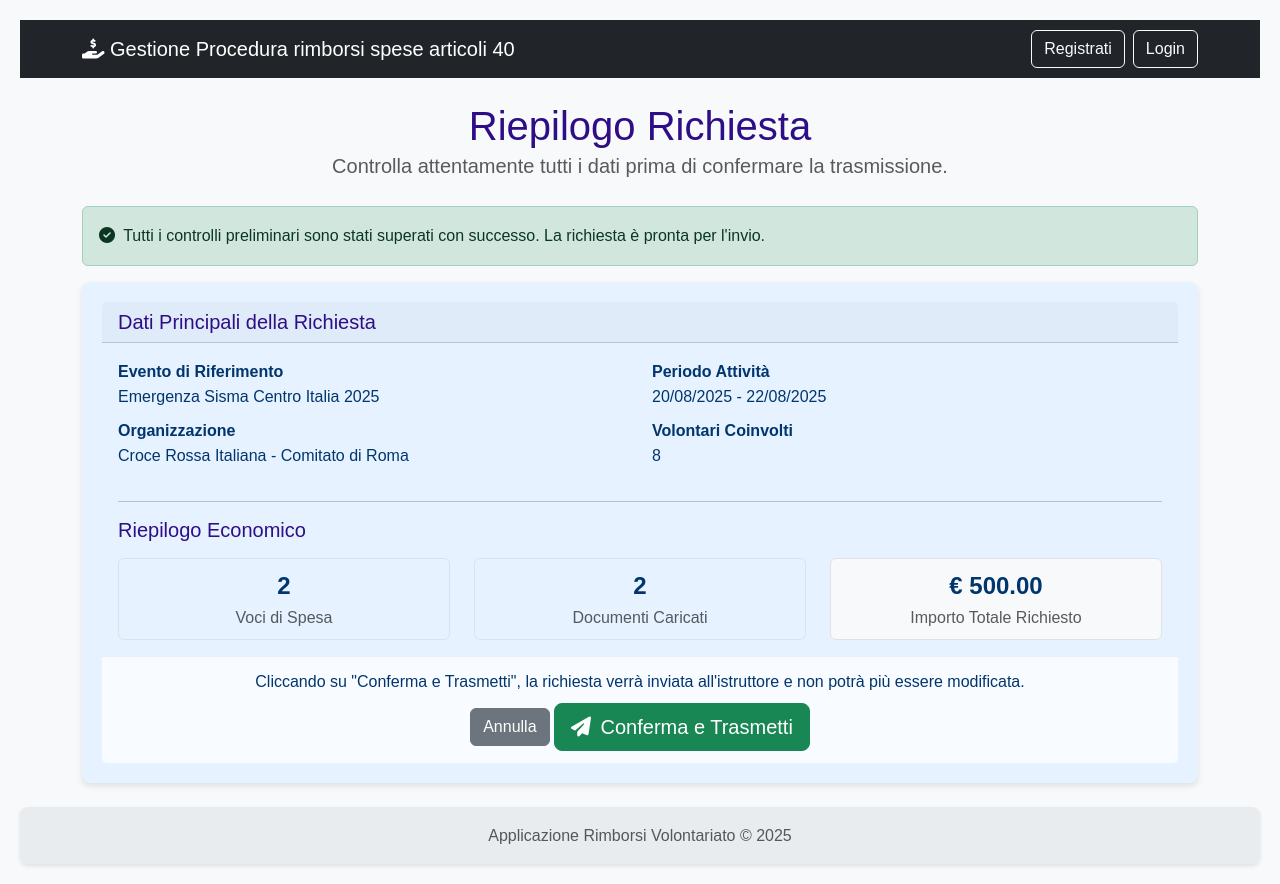
After one commit to DanielePivetti/Rimborsi, a Flask app: template rimborsi/templates/richiesta/riepilogo_controllo.html in a window 1280 px wide. The commit adds this page. Run offline with Flask 3, Linux system fonts and the light colour scheme; the template is opened without the code that fills it: values that come from a table or form of the project are taken from there, others are empty; some libraries are stand-ins or nearby versions.

Commit message:
Aggiunta spese impiego mezzi e gestione documenti completa con allegati e trasmissione finale

```diff
--- a/rimborsi/templates/richiesta/dettaglio_richiesta.html
+++ b/rimborsi/templates/richiesta/dettaglio_richiesta.html
@@ -9,8 +9,8 @@
             <p class="lead text-muted">Stato: <span class="badge bg-warning text-dark">In Bozza</span></p>
         </div>
         <div>
-            <a href="#" class="btn btn-success btn-lg disabled" title="Funzionalità in sviluppo">
-                <i class="fas fa-paper-plane me-1"></i> Trasmetti Richiesta
+            <a href="{{ url_for('richiesta.controlla_richiesta', richiesta_id=richiesta.id) }}" class="btn btn-success btn-lg" title="Vai alla pagina di controllo finale">
+            <i class="fas fa-check-double me-1"></i> Controlla e Trasmetti
             </a>
         </div>
     </div>
--- /dev/null
+++ b/rimborsi/templates/richiesta/riepilogo_controllo.html
@@ -0,0 +1,82 @@
+{% extends 'base.html' %}
+
+{% block title %}Riepilogo e Conferma Trasmissione{% endblock %}
+
+{% block content %}
+    <div class="text-center mb-4">
+        <h1 class="mb-0">Riepilogo Richiesta</h1>
+        <p class="lead text-muted">Controlla attentamente tutti i dati prima di confermare la trasmissione.</p>
+    </div>
+
+    <div class="alert alert-success" role="alert">
+        <i class="fas fa-check-circle me-1"></i> Tutti i controlli preliminari sono stati superati con successo. La richiesta è pronta per l'invio.
+    </div>
+
+    <div class="card shadow-sm">
+        <div class="card-header">
+            <h5 class="mb-0">Dati Principali della Richiesta</h5>
+        </div>
+        <div class="card-body">
+            <div class="row">
+                <div class="col-md-6">
+                    <dl>
+                        <dt>Evento di Riferimento</dt>
+                        <dd>{{ richiesta.evento.nome }}</dd>
+                        <dt>Organizzazione</dt>
+                        <dd>{{ richiesta.organizzazione.nome }}</dd>
+                    </dl>
+                </div>
+                <div class="col-md-6">
+                    <dl>
+                        <dt>Periodo Attività</dt>
+                        <dd>{{ richiesta.data_inizio_attivita.strftime('%d/%m/%Y') }} - {{ richiesta.data_fine_attivita.strftime('%d/%m/%Y') }}</dd>
+                        <dt>Volontari Coinvolti</dt>
+                        <dd>{{ richiesta.numero_volontari_coinvolti or 'N/D' }}</dd>
+                    </dl>
+                </div>
+            </div>
+            <hr>
+            <h5>Riepilogo Economico</h5>
+            <div class="row text-center mt-3">
+                <div class="col">
+                    <div class="stat-box border rounded p-2">
+                    <span class="fs-4 fw-bold">{{ richiesta.spese|length }}</span>
+                    <br>
+                    <span class="text-muted">Voci di Spesa</span>
+                </div>
+            </div>
+            <div class="col">
+                <div class="stat-box border rounded p-2">
+                {# --- CORREZIONE QUI --- #}
+                {# 1. Dichiariamo una variabile a zero #}
+                {% set totale_documenti = namespace(valore=0) %}
+                {# 2. Cicliamo attraverso le spese per contare i documenti #}
+                {% for spesa in richiesta.spese %}
+                {% set totale_documenti.valore = totale_documenti.valore + spesa.documenti|length %}
+                {% endfor %}
+                {# 3. Visualizziamo il totale calcolato #}
+                <span class="fs-4 fw-bold">{{ totale_documenti.valore }}</span>
+                <br>
+                <span class="text-muted">Documenti Caricati</span>
+            </div>
+        </div>
+    <div class="col">
+        <div class="stat-box border rounded p-2 bg-light">
+            <span class="fs-4 fw-bold">&euro; {{ "%.2f"|format(richiesta.spese|sum(attribute='importo_richiesto')) }}</span>
+            <br>
+            <span class="text-muted">Importo Totale Richiesto</span>
+        </div>
+    </div>
+</div>
+    </div>
+        <div class="card-footer text-center">
+            <p class="mb-2">Cliccando su "Conferma e Trasmetti", la richiesta verrà inviata all'istruttore e non potrà più essere modificata.</p>
+            <form action="{{ url_for('richiesta.trasmetti_richiesta', richiesta_id=richiesta.id) }}" method="POST">
+                <a href="{{ url_for('richiesta.dettaglio_richiesta', richiesta_id=richiesta.id) }}" class="btn btn-secondary">Annulla</a>
+                <button type="submit" class="btn btn-success btn-lg">
+                    <i class="fas fa-paper-plane me-1"></i> Conferma e Trasmetti
+                </button>
+            </form>
+        </div>
+    </div>
+{% endblock %}
```
Also changed, not shown: rimborsi/richiesta/routes.py (+52 -0 lines), instance/rimborsi.db.
